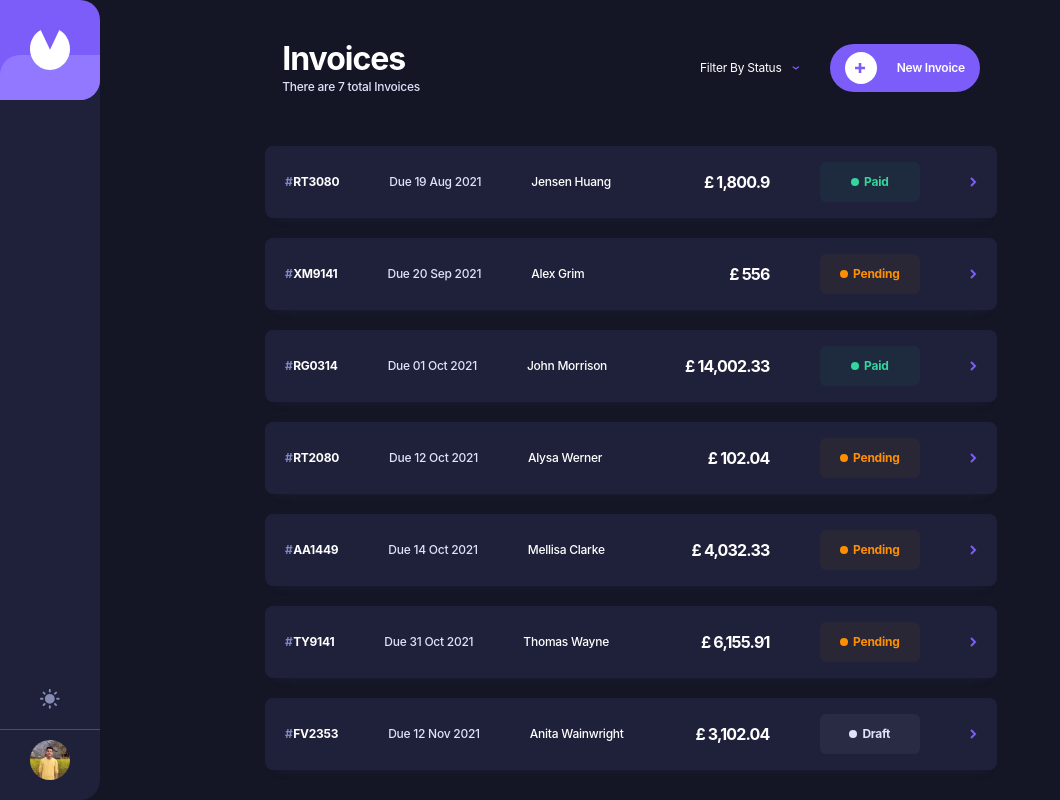
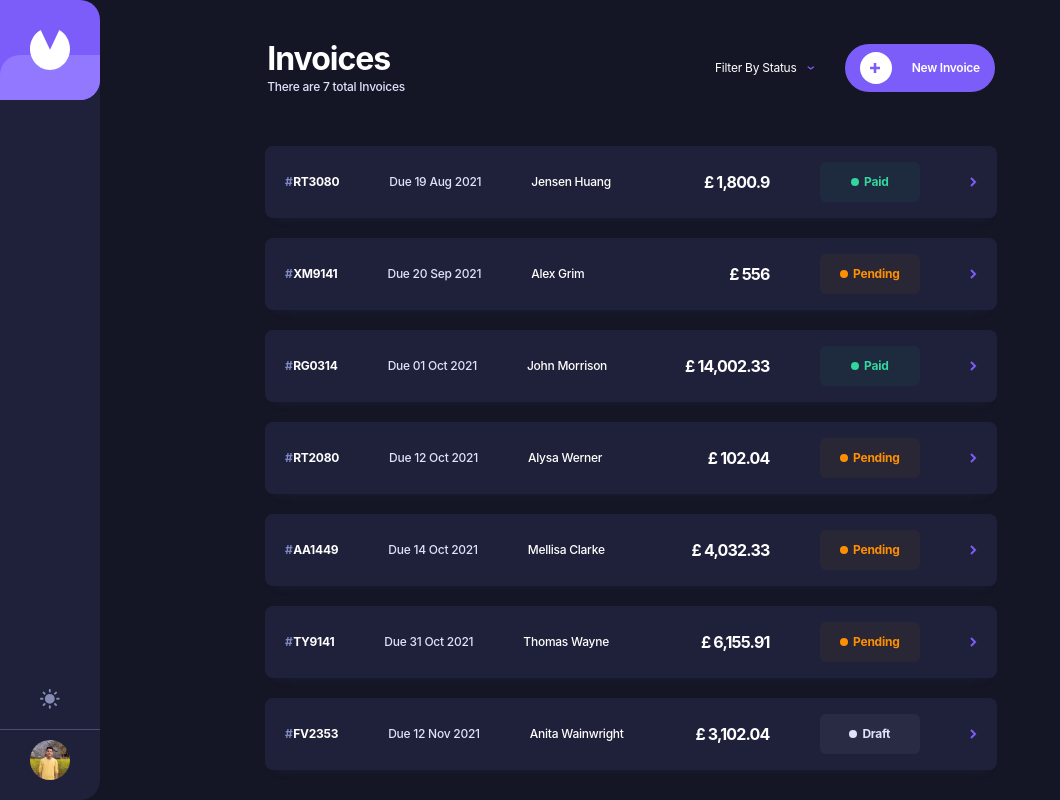
Before and after one commit to AmritPant/invoice-app, a React (Create React App) app: page / in a window 1280 px wide. Shown: the whole page, without its empty margins (0-1060 px from the left). Built offline with nearby package versions, Linux system fonts and the light colour scheme.

Commit message:
Updated margin

```diff
--- a/src/components/Main/TopBar/TopNavigation.js
+++ b/src/components/Main/TopBar/TopNavigation.js
@@ -12,7 +12,7 @@ function TopNavigation() {
   };
 
   return (
-    <Box ml="28rem" display="flex" alignItems="center" position="relative">
+    <Box ml="31rem" display="flex" alignItems="center" position="relative">
       <Box
         display="flex"
         alignItems="center"
@@ -26,7 +26,7 @@ function TopNavigation() {
         <Image src={DownArrow} h="4.23px" w="8.26px" />
       </Box>
       {filterBoxStatus && <FIlterInvoices />}
-      <TopBarButton  />
+      <TopBarButton />
     </Box>
   );
 }
```
